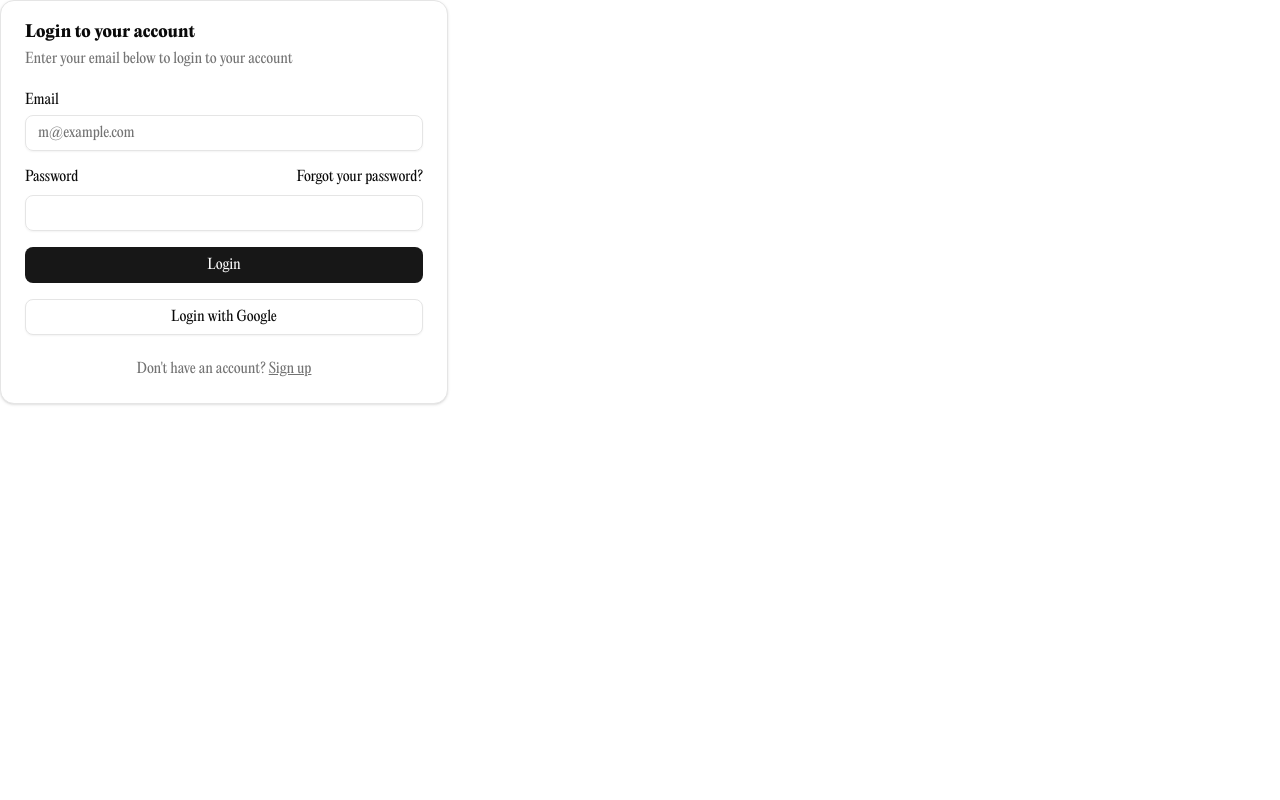
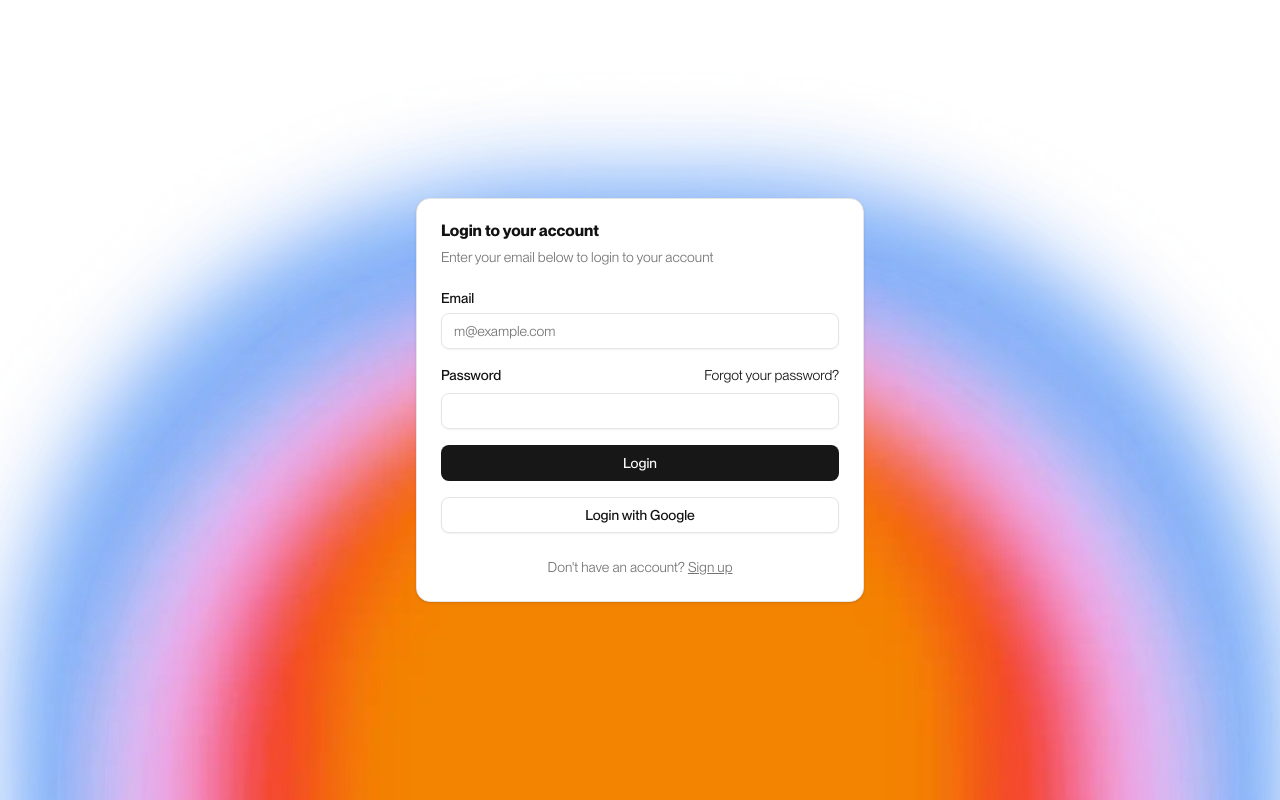
Before and after one commit to Masha39/mindful, a Next.js app: page /login in a window 1280 px wide. Built offline with nearby package versions, Linux system fonts and the light colour scheme.

Commit message:
Login form

```diff
--- a/app/globals.css
+++ b/app/globals.css
@@ -1,10 +1,6 @@
 @import "tailwindcss";
-
+@import "tw-animate-css";
 @plugin "tailwindcss-animate";
-@import "tw-animate-css";
-
-@custom-variant dark (&:where(.dark, .dark *));
-@custom-variant light (&:where(.light, .light *));
 
 @font-face {
   font-family: "PP Editorial New";
@@ -108,32 +104,6 @@
   font-display: swap;
 }
 
-html,
-body {
-  --background: #ffffff;
-  --foreground: #171717;
-  font-family: "PP Editorial New", Arial, Helvetica, sans-serif;
-}
-
-@theme {
-  /* fonts */
-  --font-editorial: "PP Editorial New", Arial, Helvetica, sans-serif;
-  --font-neue: "PP Neue Montreal", Arial, Helvetica, sans-serif;
-
-  /* colors */
-  --color-red-50: oklch(97.1% 0.013 17.38);
-  --color-red-100: oklch(93.6% 0.032 17.717);
-  --color-red-200: oklch(88.5% 0.062 18.334);
-  --color-red-300: oklch(80.8% 0.114 19.571);
-  --color-red-400: oklch(70.4% 0.191 22.216);
-  --color-red-500: oklch(63.7% 0.237 25.331);
-  --color-red-600: oklch(57.7% 0.245 27.325);
-  --color-red-700: oklch(50.5% 0.213 27.518);
-  --color-red-800: oklch(44.4% 0.177 26.899);
-  --color-red-900: oklch(39.6% 0.141 25.723);
-  --color-red-950: oklch(25.8% 0.092 26.042);
-}
-
 .grain-overlay {
   position: absolute;
   inset: 0;
@@ -146,6 +116,9 @@ body {
 }
 
 @theme inline {
+  --font-editorial: "PP Editorial New", Arial, Helvetica, sans-serif;
+  --font-neue: "PP Neue Montreal", Arial, Helvetica, sans-serif;
+
   --radius-sm: calc(var(--radius) - 4px);
   --radius-md: calc(var(--radius) - 2px);
   --radius-lg: var(--radius);
@@ -186,11 +159,11 @@ body {
 :root {
   --radius: 0.625rem;
   --background: oklch(1 0 0);
-  --foreground: oklch(0.145 0 0);
+  --foreground: oklch(0.1825 0 0);
   --card: oklch(1 0 0);
-  --card-foreground: oklch(0.145 0 0);
+  --card-foreground: oklch(0.1825 0 0);
   --popover: oklch(1 0 0);
-  --popover-foreground: oklch(0.145 0 0);
+  --popover-foreground: oklch(0.1825 0 0);
   --primary: oklch(0.205 0 0);
   --primary-foreground: oklch(0.985 0 0);
   --secondary: oklch(0.97 0 0);
@@ -209,7 +182,7 @@ body {
   --chart-4: oklch(0.828 0.189 84.429);
   --chart-5: oklch(0.769 0.188 70.08);
   --sidebar: oklch(0.985 0 0);
-  --sidebar-foreground: oklch(0.145 0 0);
+  --sidebar-foreground: oklch(0.1825 0 0);
   --sidebar-primary: oklch(0.205 0 0);
   --sidebar-primary-foreground: oklch(0.985 0 0);
   --sidebar-accent: oklch(0.97 0 0);
@@ -219,7 +192,7 @@ body {
 }
 
 .dark {
-  --background: oklch(0.145 0 0);
+  --background: oklch(0.1825 0 0);
   --foreground: oklch(0.985 0 0);
   --card: oklch(0.205 0 0);
   --card-foreground: oklch(0.985 0 0);
--- a/app/login/page.tsx
+++ b/app/login/page.tsx
@@ -1,5 +1,9 @@
 import LoginCard from "@/src/components/LoginCard";
 
 export default function Login() {
-  return <LoginCard />;
+  return (
+    <div className="flex h-screen justify-center items-center bg-[url(/gradient-optimized-cropped.webp)] bg-cover bg-center bg-background">
+      <LoginCard />
+    </div>
+  );
 }
--- a/app/page.tsx
+++ b/app/page.tsx
@@ -31,7 +31,7 @@ export default function Home() {
             </div>
             <div className="flex items-center gap-4">
               <ThemeSwitch />
-              <Link href="/dashboard">
+              <Link href="/login">
                 <button className="text-foreground font-medium">Log in</button>
               </Link>
               <Link href="/dashboard">
--- a/app/signup/page.tsx
+++ b/app/signup/page.tsx
@@ -0,0 +1,3 @@
+export default function Signup() {
+  return <div>sign up</div>;
+}
--- a/src/components/LoginCard.tsx
+++ b/src/components/LoginCard.tsx
@@ -12,6 +12,7 @@ import {
 } from "@/components/ui/card";
 import { Input } from "@/components/ui/input";
 import { Label } from "@/components/ui/label";
+import Link from "next/link";
 
 export const title = "Login Card";
 
@@ -20,7 +21,7 @@ const LoginCard = () => {
   const [password, setPassword] = useState("");
 
   return (
-    <Card className="w-full max-w-md">
+    <Card className="w-full max-w-md font-neue">
       <CardHeader>
         <CardTitle>Login to your account</CardTitle>
         <CardDescription>
@@ -60,9 +61,9 @@ const LoginCard = () => {
       <CardFooter className="flex justify-center">
         <p className="text-muted-foreground text-sm">
           Don't have an account?{" "}
-          <a className="underline" href="#">
+          <Link className="underline" href="signup">
             Sign up
-          </a>
+          </Link>
         </p>
       </CardFooter>
     </Card>
```
Also changed, not shown: public/gradient-optimized-cropped.webp (added).
